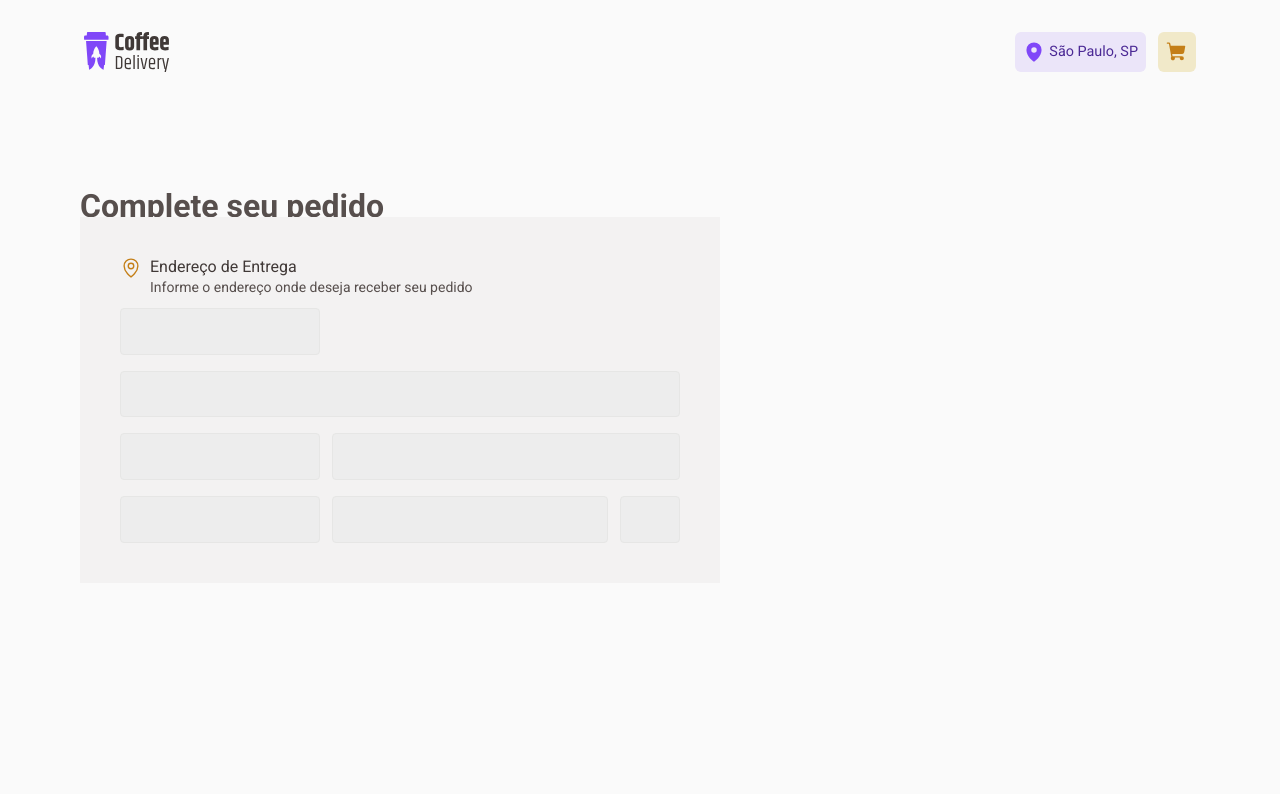
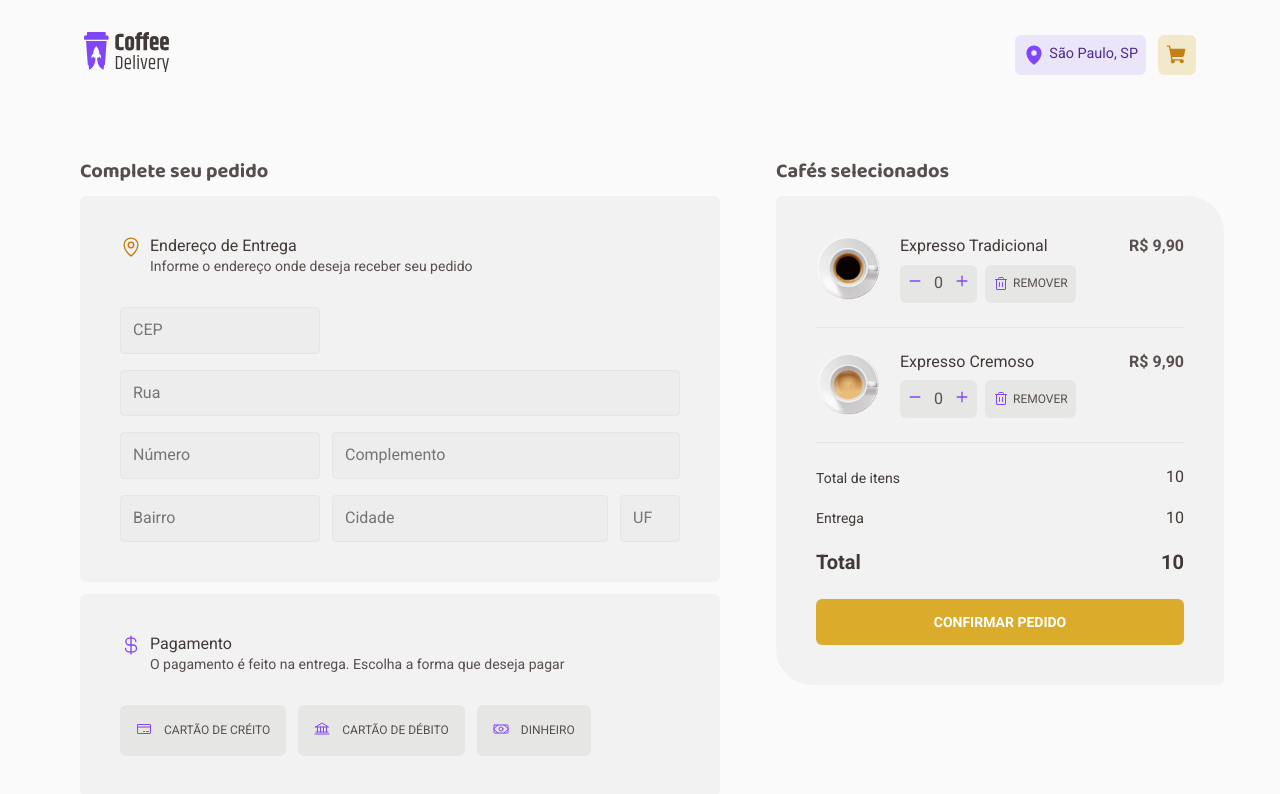
Before and after one commit to BrunodaSilvaLeite/Coffee-Delivery, a React (Vite) app: page /Cart in a window 1280 px wide. Shown: the top 794 px of the page. Built offline with nearby package versions, Linux system fonts and the light colour scheme.

Commit message:
Terminando layout da aplicação

```diff
--- a/src/components/CoffeCard/style.ts
+++ b/src/components/CoffeCard/style.ts
@@ -66,9 +66,6 @@ export const Price = styled.div`
   }
   span#price-value {
     color: ${({ theme }) => theme.colors['base-text']};
-    font-family: Baloo 2;
-    font-size: 1.5rem;
-    font-style: normal;
-    font-weight: 800;
+    ${mixins.fonts.titleM};
   }
 `
--- a/src/components/Header/index.tsx
+++ b/src/components/Header/index.tsx
@@ -6,7 +6,9 @@ import { Link } from 'react-router-dom'
 export function Header() {
   return (
     <Container>
-      <img src={LogoCoffeDelivery} alt="logo" />
+      <Link to="/">
+        <img src={LogoCoffeDelivery} alt="logo" />
+      </Link>
 
       <Aside>
         <div>
--- a/src/pages/Cart/index.tsx
+++ b/src/pages/Cart/index.tsx
@@ -1,11 +1,29 @@
-import { MapPin } from 'phosphor-react'
+import {
+  Bank,
+  CreditCard,
+  CurrencyDollar,
+  MapPin,
+  Money,
+  Trash,
+} from 'phosphor-react'
 import {
   Container,
   AddressHeader,
   InfoContainer,
   AddressContainer,
   AddressForm,
+  FormPay,
+  FormPayHeader,
+  FormPayContainer,
+  CartTotal,
+  Fragment,
+  Coffe,
+  CoffeeInfo,
+  ContentActionCoffe,
+  CartTotalInfo,
+  CheckoutButton,
 } from './styles'
+import { CoffeCounter } from '../../components/CoffeeCounter'
 
 export function Cart() {
   return (
@@ -22,18 +40,110 @@ export function Cart() {
               </div>
             </AddressHeader>
             <AddressForm>
-              <input type="text" id="cep" />
-              <input type="text" id="street" />
-              <input type="text" id="number" />
-              <input type="text" id="fullAndress" />
-              <input type="text" id="neighborhood" />
-              <input type="text" id="city" />
-              <input type="text" id="state" />
+              <input type="text" id="cep" placeholder="CEP" />
+              <input type="text" id="street" placeholder="Rua" />
+              <input type="text" id="number" placeholder="Número" />
+              <input type="text" id="fullAndress" placeholder="Complemento" />
+              <input type="text" id="neighborhood" placeholder="Bairro" />
+              <input type="text" id="city" placeholder="Cidade" />
+              <input type="text" id="state" placeholder="UF" />
             </AddressForm>
           </AddressContainer>
+          <FormPay>
+            <FormPayHeader>
+              <CurrencyDollar size={22} />
+              <div>
+                <span>Pagamento</span>
+                <p>
+                  O pagamento é feito na entrega. Escolha a forma que deseja
+                  pagar
+                </p>
+              </div>
+            </FormPayHeader>
+            <FormPayContainer>
+              <input type="radio" id="button1" name="button" />
+              <label htmlFor="button1" className="radio-button-label">
+                <CreditCard size={16} />
+                CARTÃO DE CRÉITO
+              </label>
+
+              <input type="radio" id="button2" name="button" />
+              <label htmlFor="button2" className="radio-button-label">
+                <Bank size={16} />
+                CARTÃO DE DÉBITO
+              </label>
+
+              <input type="radio" id="button3" name="button" />
+              <label htmlFor="button3" className="radio-button-label">
+                <Money size={16} />
+                DINHEIRO
+              </label>
+            </FormPayContainer>
+          </FormPay>
         </form>
       </InfoContainer>
-      <InfoContainer></InfoContainer>
+      <InfoContainer>
+        <h1>Cafés selecionados</h1>
+        <CartTotal>
+          <Fragment>
+            <Coffe>
+              <div>
+                <img src="/images/coffees/expresso.png" alt="" />
+                <ContentActionCoffe>
+                  <span>Expresso Tradicional</span>
+                  <CoffeeInfo>
+                    <CoffeCounter />
+                    <button>
+                      <Trash></Trash>
+                      <span>REMOVER</span>
+                    </button>
+                  </CoffeeInfo>
+                </ContentActionCoffe>
+              </div>
+              <aside>R$ 9,90</aside>
+            </Coffe>
+            <span />
+          </Fragment>
+          <Fragment>
+            <Coffe>
+              <div>
+                <img src="/images/coffees/expresso-cremoso.png" alt="" />
+                <ContentActionCoffe>
+                  <span>Expresso Cremoso</span>
+                  <CoffeeInfo>
+                    <CoffeCounter />
+                    <button>
+                      <Trash></Trash>
+                      <span>REMOVER</span>
+                    </button>
+                  </CoffeeInfo>
+                </ContentActionCoffe>
+              </div>
+              <aside>R$ 9,90</aside>
+            </Coffe>
+            <span />
+          </Fragment>
+          <CartTotalInfo>
+            <div>
+              <span>Total de itens</span>
+              <span>10</span>
+            </div>
+
+            <div>
+              <span>Entrega</span>
+              <span>10</span>
+            </div>
+
+            <div>
+              <span>Total</span>
+              <span>10</span>
+            </div>
+          </CartTotalInfo>
+          <CheckoutButton type="submit" form="order">
+            Confirmar pedido
+          </CheckoutButton>
+        </CartTotal>
+      </InfoContainer>
     </Container>
   )
 }
--- a/src/pages/Cart/styles.ts
+++ b/src/pages/Cart/styles.ts
@@ -3,7 +3,7 @@ import { mixins } from '../../styles/mixins'
 
 export const Container = styled.div`
   max-width: 1160px;
-  padding: 5.75rem 1.25rem;
+  padding: 3rem 1.25rem;
   margin: 0 auto;
 
   display: flex;
@@ -16,6 +16,11 @@ export const InfoContainer = styled.div`
   display: flex;
   flex-direction: column;
   border-radius: 6px;
+  gap: 0.75rem;
+  h1 {
+    ${mixins.fonts.textL}
+    font-weight: 700;
+  }
 `
 export const AddressHeader = styled.div`
   display: flex;
@@ -37,7 +42,8 @@ export const AddressContainer = styled.div`
   min-width: 640px;
   display: flex;
   flex-direction: column;
-  gap: 0.75rem;
+  border-radius: 6px;
+  gap: 2rem;
   padding: 2.5rem;
   background-color: ${({ theme }) => theme.colors['base-card']};
 `
@@ -49,14 +55,15 @@ export const AddressForm = styled.div`
     'number fullAndress fullAndress'
     'neighborhood city state';
 
-  grid-template-columns: 200px 1fr 60px;
-  grid-gap: 16px 12px;
+  grid-template-columns: 12.5rem 1fr 3.75rem;
+  grid-gap: 1rem 0.75rem;
+
   input {
     display: flex;
-    padding: 12px;
+    padding: 0.75rem;
     align-items: center;
-    gap: 4px;
-    border-radius: 4px;
+    gap: 0.25rem;
+    border-radius: 0.25rem;
     border: 1px solid ${({ theme }) => theme.colors['base-button']};
     background: ${({ theme }) => theme.colors['base-input']};
   }
@@ -88,3 +95,163 @@ export const AddressForm = styled.div`
     grid-area: state;
   }
 `
+export const FormPay = styled.div`
+  width: 100%;
+  min-width: 640px;
+  display: flex;
+  flex-direction: column;
+  gap: 2rem;
+  padding: 2.5rem;
+  background-color: ${({ theme }) => theme.colors['base-card']};
+  border-radius: 6px;
+  margin-top: 0.75rem;
+
+  svg {
+    color: ${({ theme }) => theme.colors.purple};
+  }
+`
+export const FormPayHeader = styled.div`
+  display: flex;
+  gap: 0.5rem;
+  span {
+    ${mixins.fonts.textM}
+    color: ${({ theme }) => theme.colors['base-subtitle']};
+  }
+  div {
+    ${mixins.fonts.textS}
+    color: ${({ theme }) => theme.colors['base-text']};
+  }
+`
+export const FormPayContainer = styled.div`
+  display: flex;
+  gap: 0.75rem;
+  label {
+    gap: 0.75rem;
+    display: flex;
+    padding: 1rem;
+    cursor: pointer;
+    background-color: ${({ theme }) => theme.colors['base-button']};
+    ${mixins.fonts.buttonM}
+    border-radius: 6px;
+  }
+  input {
+    display: none;
+  }
+  input:checked + label {
+    background-color: #bbb;
+  }
+`
+
+export const CartTotal = styled.div`
+  padding: 40px;
+  border-radius: 6px 36px;
+  background-color: ${({ theme }) => theme.colors['base-card']};
+  width: 100%;
+  min-width: 448px;
+`
+export const Fragment = styled.div`
+  > span {
+    display: block;
+    height: 1px;
+    background-color: ${({ theme }) => theme.colors['base-button']};
+    margin: 1.5rem 0;
+  }
+`
+export const Coffe = styled.div`
+  display: flex;
+  justify-content: space-between;
+  > div {
+    > img {
+      width: 64px;
+      height: 64px;
+    }
+    display: flex;
+    gap: 1.25rem;
+  }
+  > aside {
+    font-weight: bold;
+  }
+`
+export const CoffeeInfo = styled.div`
+  display: flex;
+  gap: 0.5rem;
+
+  > button {
+    padding: 0rem 0.5rem;
+    background-color: ${({ theme }) => theme.colors['base-button']};
+    display: flex;
+    justify-content: center;
+    align-items: center;
+    gap: 0.25rem;
+    line-height: 0;
+    border-radius: 6px;
+
+    &:hover {
+      background-color: ${({ theme }) => theme.colors['base-hover']};
+    }
+
+    > svg {
+      color: ${({ theme }) => theme.colors.purple};
+    }
+
+    > span {
+      ${mixins.fonts.buttonM};
+      text-transform: uppercase;
+      color: ${({ theme }) => theme.colors['base-text']};
+    }
+  }
+`
+export const ContentActionCoffe = styled.div`
+  display: flex;
+  flex-direction: column;
+  gap: 0.5rem;
+
+  > span {
+    ${mixins.fonts.textM};
+    color: ${({ theme }) => theme.colors['base-subtitle']};
+  }
+`
+export const CartTotalInfo = styled.div`
+  display: flex;
+  flex-direction: column;
+  gap: 1.25rem;
+
+  > div {
+    display: flex;
+    justify-content: space-between;
+    align-items: center;
+    color: ${({ theme }) => theme.colors['base-subtitle']};
+    span:first-child {
+      ${mixins.fonts.textS};
+    }
+
+    span:last-child {
+      ${mixins.fonts.textM};
+    }
+  }
+
+  div:last-child {
+    span {
+      ${mixins.fonts.textLRoboto}
+      font-weight: bold;
+    }
+  }
+`
+export const CheckoutButton = styled.button`
+  margin-top: 1.5rem;
+  width: 100%;
+  padding: 0.75rem;
+  text-transform: uppercase;
+
+  ${mixins.fonts.buttonG};
+  color: ${({ theme }) => theme.colors.white};
+  background-color: ${({ theme }) => theme.colors.yellow};
+
+  transition: all 0.2s;
+
+  &:hover {
+    background-color: ${({ theme }) => theme.colors['yellow-dark']};
+  }
+
+  border-radius: 6px;
+`
--- a/src/styles/mixins.ts
+++ b/src/styles/mixins.ts
@@ -38,12 +38,17 @@ export const mixins = {
     `,
 
     textL: css`
+      font-family: 'Baloo 2', sans-serif;
+      font-size: 1.25rem;
+      line-height: 130%;
+      font-weight: 400;
+    `,
+    textLRoboto: css`
       font-family: 'Roboto', sans-serif;
       font-size: 1.25rem;
       line-height: 130%;
       font-weight: 400;
     `,
-
     textM: css`
       font-family: 'Roboto', sans-serif;
       font-size: 1rem;
```
